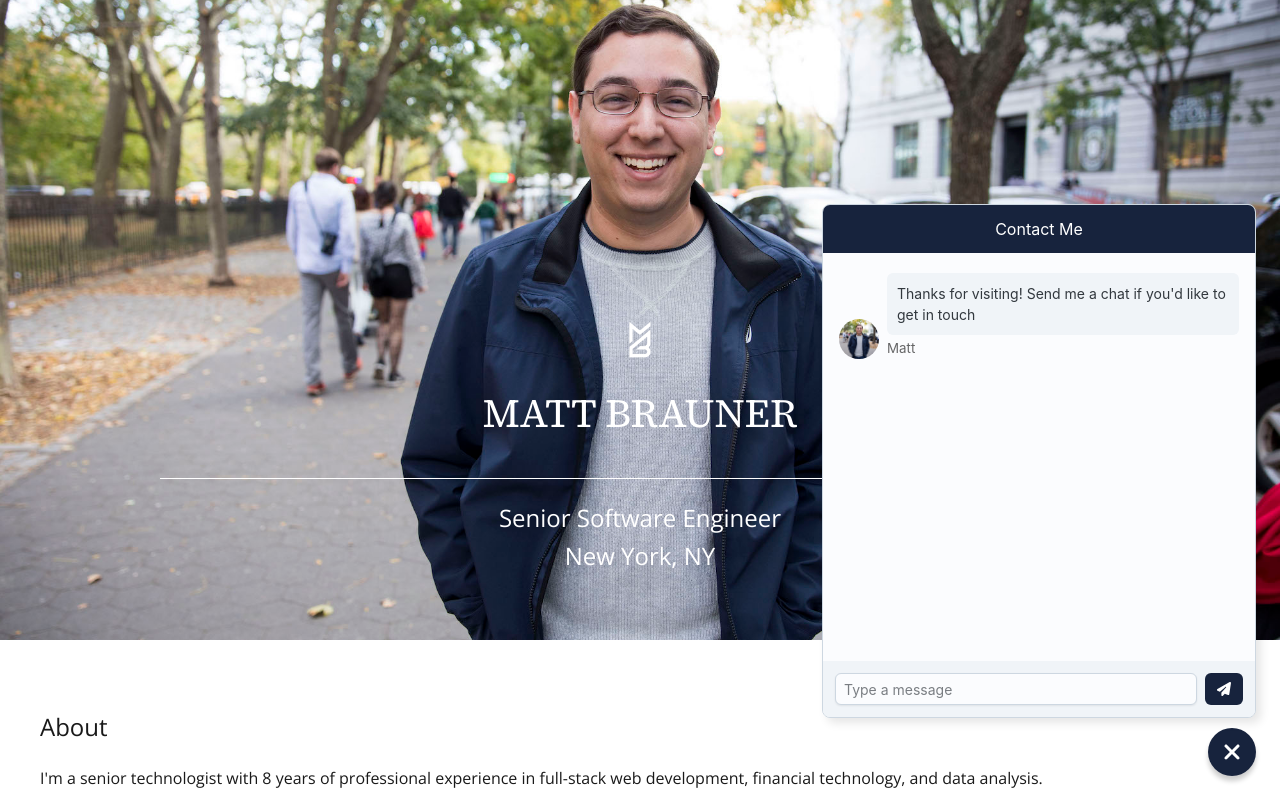
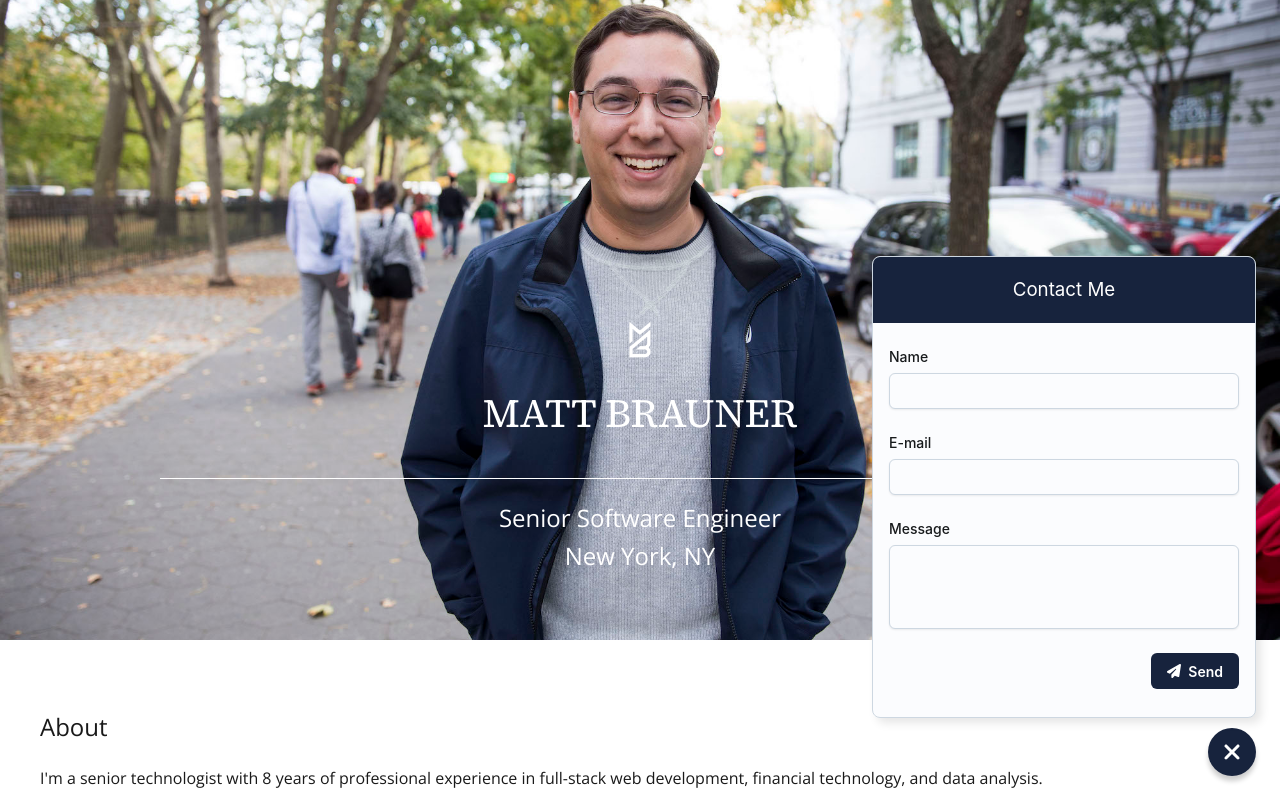
Before and after one commit to mb4828/mb-website, a Next.js app: page / in a window 1280 px wide. Both pictures are taken after a click on the button "Contact Me". Shown: the top 800 px of the page. Built offline with nearby package versions, Linux system fonts and the light colour scheme.

Commit message:
Email form fully functional

```diff
--- a/src/app/chat.module.scss
+++ b/src/app/chat.module.scss
@@ -25,60 +25,24 @@
 .chat_window {
   position: relative;
   top: -10px;
-  width: min(400px, 90vw);
-  height: 60vh;
+  width: min(350px, 80vw);
   display: flex;
   flex-direction: column;
-  gap: 0;
   font-size: 80%;
   box-shadow: 5px 5px 10px rgba(0, 0, 0, 0.1);
 
   .chat_header {
     background: var(--primary-color);
-    color: #fff;
     text-align: center;
-    padding: 12px;
   }
 
-  .chat_messages {
-    height: 100%;
-    margin: 0;
-    padding: 8px 0;
-    display: flex;
-    flex-direction: column;
-    gap: 8px;
-    overflow: hidden scroll;
-
-    .message_sent {
-      display: flex;
-      align-items: flex-end;
-      gap: 8px;
-    }
-
-    .message_response {
-      @extend .message_sent;
-      align-self: flex-end;
-      text-align: right;
-    }
+  .form_group {
+    padding: 0.75em 0;
   }
 
   .chat_footer {
-    padding: 12px;
-
-    form {
-      display: flex;
-      flex-direction: row;
-      gap: 8px;
-      align-items: flex-start;
-      justify-content: space-between;
-
-      div {
-        width: 100%;
-      }
-    }
+    padding: 0.75em 0;
+    display: flex;
+    justify-content: space-between;
   }
 }
-
-.hidden {
-  display: none !important;
-}
--- a/src/app/chat.tsx
+++ b/src/app/chat.tsx
@@ -2,201 +2,126 @@
 
 import axios from 'axios';
 import styles from './chat.module.scss';
-import { faMessage } from '@fortawesome/free-regular-svg-icons';
-import { faPaperPlane, faXmark } from '@fortawesome/free-solid-svg-icons';
+import { faEnvelope } from '@fortawesome/free-regular-svg-icons';
+import { faXmark, faPaperPlane, faSpinner } from '@fortawesome/free-solid-svg-icons';
 import { FontAwesomeIcon } from '@fortawesome/react-fontawesome';
 import { Popper } from '@mui/base';
-import { Avatar, Button, Card, CardOverflow, Textarea } from '@mui/joy';
-import { useState } from 'react';
-
-// mini state machine for the chat
-enum ConversationState {
-  AwaitMessage,
-  MessageReceived,
-  AwaitName,
-  NameReceived,
-  AwaitEmail,
-  EmailReceived,
-  Closed,
-}
+import {
+  Button,
+  Card,
+  CardContent,
+  CardOverflow,
+  FormControl,
+  FormHelperText,
+  FormLabel,
+  Input,
+  Textarea,
+} from '@mui/joy';
+import { FormEvent, useState } from 'react';
 
 export default function Chat() {
   const [anchorEl, setAnchorEl] = useState<null | HTMLElement>(null);
+  const [formData, setFormData] = useState<{
+    name: string;
+    email: string;
+    message: string;
+    status: 'initial' | 'loading' | 'failure' | 'sent';
+  }>({
+    name: '',
+    email: '',
+    message: '',
+    status: 'initial',
+  });
   const isOpen = Boolean(anchorEl);
-
-  const [conversationEl, setConversationEl] = useState<HTMLElement | null>(null);
-  const [conversationState, setConversationState] = useState(ConversationState.AwaitMessage);
-  const [conversationMessage, setConversationMessage] = useState('');
-  const [conversationName, setConversationName] = useState('');
-  const [conversationEmail, setConversationEmail] = useState('');
-  const [conversationTextarea, setConversationTextarea] = useState<HTMLTextAreaElement | null>(null);
 
   // open and close the chat window
   function openChat(event: React.MouseEvent<HTMLElement>) {
     setAnchorEl(anchorEl ? null : event.currentTarget);
   }
 
-  // send an email notification to Matt
-  async function sendEmail() {
-    const body = JSON.stringify({ name: conversationName, email: conversationEmail, message: conversationMessage });
+  // handles submit button press
+  async function handleSubmit(event: FormEvent<HTMLFormElement>) {
+    event.preventDefault();
+    setFormData({ ...formData, status: 'loading' });
+    console.log(formData);
+
+    const body = JSON.stringify({ name: formData.name, email: formData.email, message: formData.message });
     const response = await axios.post('https://f22uyn4vtfmymrei6jdxtm6f7u0xomsz.lambda-url.us-east-1.on.aws/', body);
-    console.log(response);
-  }
-
-  async function _advanceConversationHelper(amount: number) {
-    if (ConversationState.EmailReceived === conversationState + amount) {
-      await sendEmail();
+    if (response.status === 200) {
+      setFormData({ name: '', email: '', message: '', status: 'sent' });
+    } else {
+      setFormData({ ...formData, status: 'failure' });
     }
-    setConversationState(conversationState + amount);
-    conversationEl?.scrollIntoView({ behavior: 'smooth', block: 'nearest', inline: 'nearest' });
-  }
-
-  // advance the conversation and record messages from the user
-  async function advanceConversation(e: any) {
-    e.preventDefault();
-    e.stopPropagation();
-
-    if (
-      conversationTextarea &&
-      conversationTextarea.value.trim().length > 0 &&
-      (e.type === 'submit' || (e.type === 'keyup' && e.key === 'Enter' && !e.shiftKey))
-    ) {
-      const value = conversationTextarea?.value || '';
-      if (conversationState >= ConversationState.Closed) {
-        return;
-      } else if (conversationState === ConversationState.AwaitMessage) {
-        setConversationMessage(value);
-      } else if (conversationState === ConversationState.AwaitName) {
-        setConversationName(value);
-      } else if (conversationState === ConversationState.AwaitEmail) {
-        setConversationEmail(value);
-      }
-
-      if (conversationTextarea) {
-        conversationTextarea.value = ''; // clear input
-      }
-      await _advanceConversationHelper(1); // show user input
-      setTimeout(() => _advanceConversationHelper(2), 1000); // show response
-    }
-  }
-
-  // hide messages until conversation has reached a certain state
-  function hideChatUntil(state: ConversationState) {
-    return conversationState < state ? styles.hidden : '';
   }
 
   return (
     <>
       <div className={styles.chat_button_wrapper}>
         <Button size="lg" onClick={openChat} className={styles.chat_button} aria-label="Contact Me">
-          <FontAwesomeIcon icon={isOpen ? faXmark : faMessage} size="xl" flip="horizontal" fixedWidth />
+          <FontAwesomeIcon icon={isOpen ? faXmark : faEnvelope} size="xl" flip="horizontal" fixedWidth />
         </Button>
       </div>
 
       <Popper open={isOpen} anchorEl={anchorEl} placement="top-end">
         <Card variant="outlined" className={styles.chat_window}>
-          <CardOverflow className={styles.chat_header}>Contact Me</CardOverflow>
-
-          <CardOverflow className={styles.chat_messages}>
-            <div className={styles.message_sent}>
-              <Avatar src="matt_bk.jpg" />
-              <div className={styles.message}>
-                <Card variant="soft" size="sm">
-                  Thanks for visiting! Send me a chat if you&apos;d like to get in touch
-                </Card>
-                <small>Matt</small>
-              </div>
-            </div>
-
-            <div className={`${styles.message_response} ${hideChatUntil(ConversationState.MessageReceived)}`}>
-              <div className={styles.message}>
-                <Card variant="solid" size="sm" style={{ background: '#17233d' }}>
-                  {conversationMessage}
-                </Card>
-                <small>Me</small>
-              </div>
-            </div>
-
-            <div className={`${styles.message_sent} ${hideChatUntil(ConversationState.AwaitName)}`}>
-              <Avatar src="matt_bk.jpg" />
-              <div className={styles.message}>
-                <Card variant="soft" size="sm">
-                  Please provide your name
-                </Card>
-                <small>Matt (Automated)</small>
-              </div>
-            </div>
-
-            <div className={`${styles.message_response} ${hideChatUntil(ConversationState.NameReceived)}`}>
-              <div className={styles.message}>
-                <Card variant="solid" size="sm" style={{ background: '#17233d' }}>
-                  {conversationName}
-                </Card>
-                <small>Me</small>
-              </div>
-            </div>
-
-            <div className={`${styles.message_sent} ${hideChatUntil(ConversationState.AwaitEmail)}`}>
-              <Avatar src="matt_bk.jpg" />
-              <div className={styles.message}>
-                <Card variant="soft" size="sm">
-                  Please provide your e-mail address
-                </Card>
-                <small>Matt (Automated)</small>
-              </div>
-            </div>
-
-            <div className={`${styles.message_response} ${hideChatUntil(ConversationState.EmailReceived)}`}>
-              <div className={styles.message}>
-                <Card variant="solid" size="sm" style={{ background: '#17233d' }}>
-                  {conversationEmail}
-                </Card>
-                <small>Me</small>
-              </div>
-            </div>
-
-            <div className={`${styles.message_sent} ${hideChatUntil(ConversationState.Closed)}`}>
-              <Avatar src="matt_bk.jpg" />
-              <div className={styles.message}>
-                <Card variant="soft" size="sm">
-                  Your message has been sent. I&apos;ll respond via e-mail as soon as I can. This conversation is now
-                  closed
-                </Card>
-                <small>Matt (Automated)</small>
-              </div>
-            </div>
-
-            <div ref={(el) => setConversationEl(el)} />
+          <CardOverflow variant="solid" className={styles.chat_header}>
+            <h3>Contact Me</h3>
           </CardOverflow>
 
-          <CardOverflow variant="soft" className={styles.chat_footer}>
-            <form onSubmit={advanceConversation}>
-              <Textarea
-                ref={(ref) => setConversationTextarea(ref?.firstChild as HTMLTextAreaElement)}
-                onKeyUp={advanceConversation}
-                placeholder={
-                  conversationState === ConversationState.Closed
-                    ? 'Conversation closed'
-                    : conversationState % 2 !== 0
-                    ? 'Loading...'
-                    : 'Type a message'
-                }
-                size="sm"
-                maxRows={3}
-                disabled={conversationState % 2 !== 0 || conversationState === ConversationState.Closed}
-              />
+          <CardContent>
+            <form onSubmit={handleSubmit}>
+              <FormControl className={styles.form_group}>
+                <FormLabel>Name</FormLabel>
+                <Input
+                  value={formData.name}
+                  onChange={(e) => setFormData({ ...formData, name: e.target.value })}
+                  required={true}
+                />
+              </FormControl>
 
-              <Button
-                type="submit"
-                size="sm"
-                variant="solid"
-                style={{ background: '#17233d' }}
-                disabled={conversationState % 2 !== 0 || conversationState === ConversationState.Closed}
-              >
-                <FontAwesomeIcon icon={faPaperPlane} />
-              </Button>
+              <FormControl className={styles.form_group}>
+                <FormLabel>E-mail</FormLabel>
+                <Input
+                  type="email"
+                  value={formData.email}
+                  onChange={(e) => setFormData({ ...formData, email: e.target.value })}
+                  required={true}
+                />
+              </FormControl>
+
+              <FormControl className={styles.form_group}>
+                <FormLabel>Message</FormLabel>
+                <Textarea
+                  minRows={3}
+                  maxRows={3}
+                  value={formData.message}
+                  onChange={(e) => setFormData({ ...formData, message: e.target.value })}
+                  required={true}
+                />
+              </FormControl>
+
+              <div className={styles.chat_footer}>
+                {formData.status === 'sent' ? (
+                  <FormHelperText style={{ color: 'green' }}>Message sent!</FormHelperText>
+                ) : formData.status === 'failure' ? (
+                  <FormHelperText style={{ color: 'red' }}>Message failed. Please try again soon.</FormHelperText>
+                ) : (
+                  <div>&nbsp;</div>
+                )}
+                <Button type="submit" style={{ background: '#17233d' }} disabled={formData.status === 'loading'}>
+                  {formData.status === 'loading' ? (
+                    <>
+                      <FontAwesomeIcon icon={faSpinner} style={{ margin: '0 .5em 0 0' }} pulse /> Sending
+                    </>
+                  ) : (
+                    <>
+                      <FontAwesomeIcon icon={faPaperPlane} style={{ margin: '0 .5em 0 0' }} /> Send
+                    </>
+                  )}
+                </Button>
+              </div>
             </form>
-          </CardOverflow>
+          </CardContent>
         </Card>
       </Popper>
     </>
--- a/src/app/globals.scss
+++ b/src/app/globals.scss
@@ -22,16 +22,17 @@ h1 {
   font-size: 2.5em;
 }
 
+h2,
+h3 {
+  font-weight: 400;
+}
+
 hr {
   border: 0;
   border-bottom: 1px solid #fff;
   width: 75%;
   max-width: 1200px;
   margin: 0 auto;
-}
-
-h2 {
-  font-weight: 400;
 }
 
 p {
@@ -50,11 +51,11 @@ a,
 a:focus,
 a:visited {
   text-decoration: none;
-  color: var(--secondary-color);
+  color: var(--primary-color);
 }
 a:hover {
   text-decoration: underline;
-  color: var(--secondary-color);
+  color: var(--primary-color);
 }
 
 .text-muted {
--- a/src/app/page.tsx
+++ b/src/app/page.tsx
@@ -45,7 +45,7 @@ export default function Home() {
     <>
       <header className={styles.header_wrapper} style={{ backgroundImage: `url(${bk.src})` }}>
         <div className={styles.header}>
-          <Image src="monogram_white.png" width={40} height={40} alt="" />
+          <Image src="monogram_white.png" width={40} height={40} alt="" priority={true} />
           <h1 className={source_serif.className}>Matt Brauner</h1>
           <hr />
           <h2>
```
